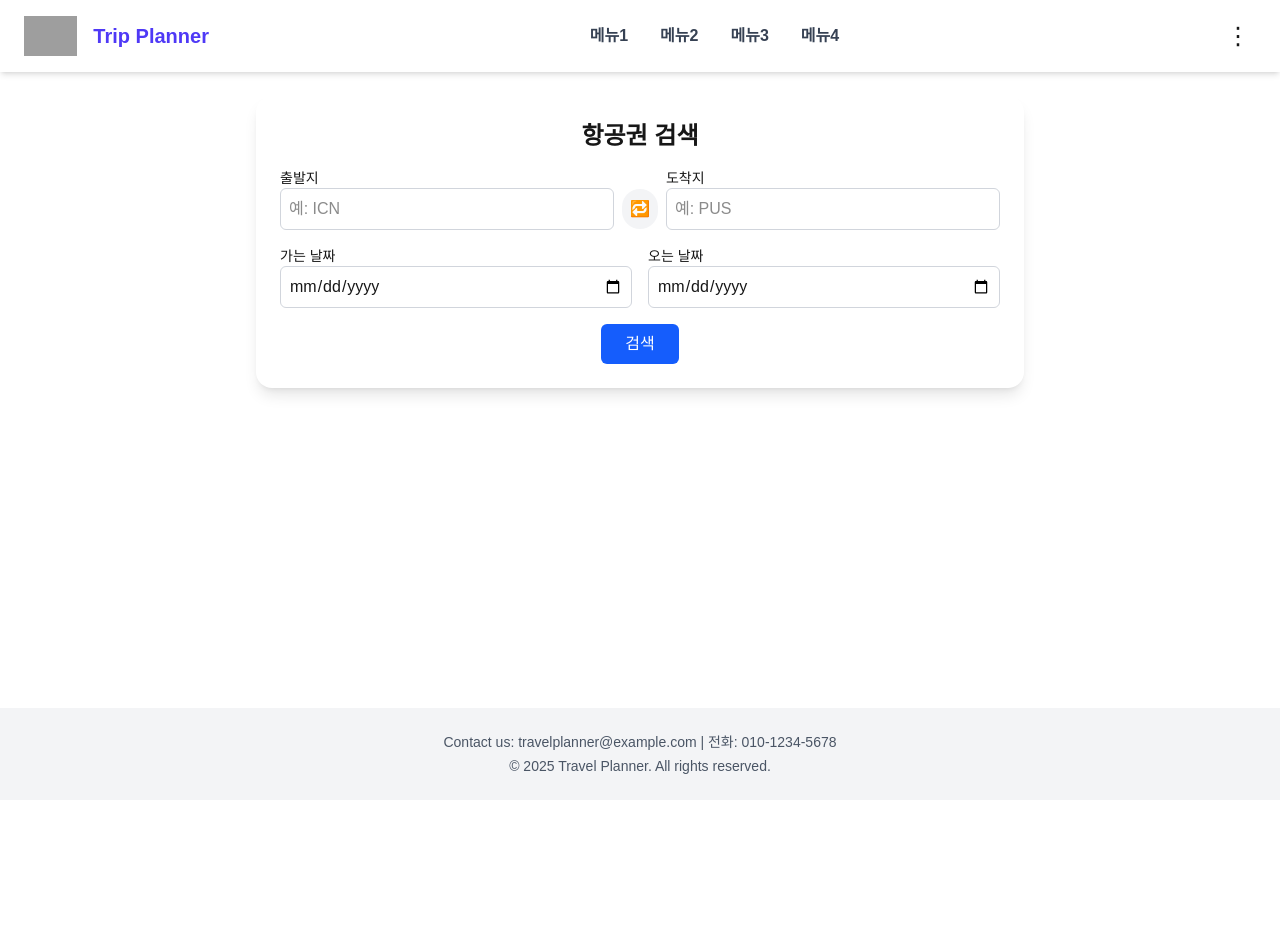
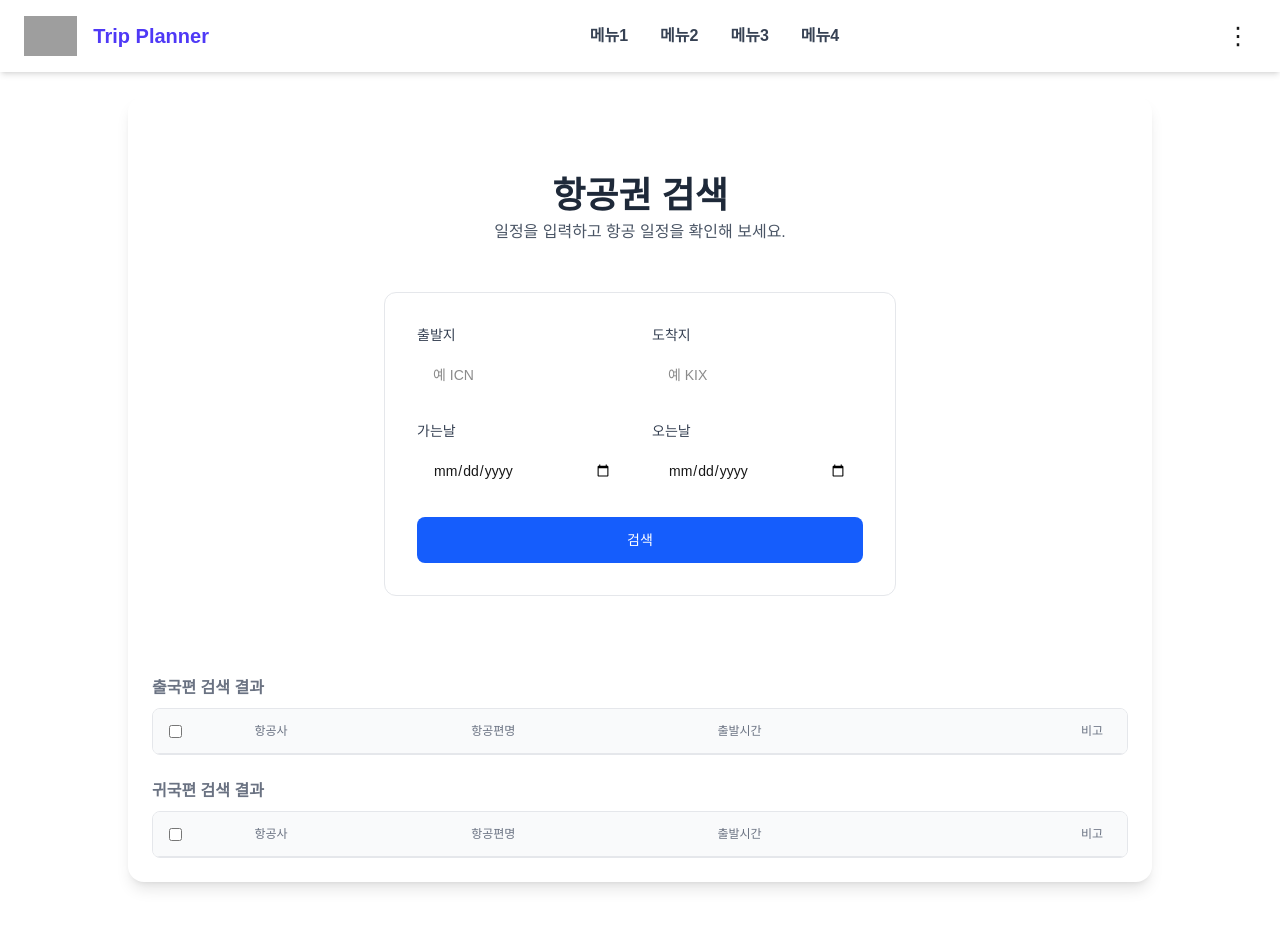
Before and after one commit to JKJ0918/trip-planner-frontend, a Next.js app: page /airticket in a window 1280 px wide. Shown: the top 952 px of the page. Before the commit the page ends 800 px from the top, so only its background shows below. Built offline with nearby package versions, Linux system fonts and the light colour scheme; grey boxes are pictures that could not be loaded.

Commit message:
feat(frontend): Redesign UI of airticket page

```diff
--- a/src/app/airticket/page.tsx
+++ b/src/app/airticket/page.tsx
@@ -7,6 +7,8 @@ export default function FlightSearchForm() {
   const [arrival, setArrival] = useState(''); // 도착지
   const [departureDate, setDepartureDate] = useState(''); // 출국 날짜
   const [returnDate, setReturnDate] = useState(''); // 귀국 날짜
+  const [goFlights, setGoFlights] = useState([]);     // 출국편 리스트
+  const [backFlights, setBackFlights] = useState([]); // 귀국편 리스트
 
   const handleSwap = () => { // 출발지 <-> 도착지
     const temp = departure;
@@ -27,79 +29,197 @@ export default function FlightSearchForm() {
   });
 
   const data = await res.json();
+  console.log("전체응답", data);
+  // go → 출국편, back → 귀국편
+  setGoFlights(data.go || []);
+  setBackFlights(data.back || []);
 
-  // 예: go → 출국편, back → 귀국편
   console.log("출국편", data.go);
   console.log("귀국편", data.back);
 };
 
   return (
-    <div className="max-w-3xl mx-auto p-6 bg-white rounded-2xl shadow-lg space-y-4">
-      <h2 className="text-2xl font-bold text-center">항공권 검색</h2>
+    <div className="max-w-5xl mx-auto p-6 bg-white rounded-2xl shadow-lg space-y-6">
 
-      <div className="flex items-center space-x-2">
-        <div className="flex-1">
-          <label className="block text-sm font-medium">출발지</label>
-          <input
-            type="text"
-            className="w-full border border-gray-300 rounded-md p-2"
-            placeholder="예: ICN"
+      {/* 검색 폼 */}
+      <div className="max-w-[85rem] px-4 py-10 sm:px-6 lg:px-8 lg:py-14 mx-auto">
+        <div className="max-w-xl mx-auto">
+          <div className="text-center">
+            <h1 className="text-3xl font-bold text-gray-800 sm:text-4xl dark:text-white">
+              항공권 검색
+            </h1>
+            <p className="mt-1 text-gray-600 dark:text-neutral-400">
+              일정을 입력하고 항공 일정을 확인해 보세요.
+            </p>
+          </div>
+        </div>
+
+        <div className="mt-12 max-w-lg mx-auto">
+          {/* Card */}
+          <div className="flex flex-col border border-gray-200 rounded-xl p-4 sm:p-6 lg:p-8 dark:border-neutral-700">
+              <div className="grid gap-4 lg:gap-6">
+                {/* Grid */}
+                <div className="grid grid-cols-1 sm:grid-cols-2 gap-4 lg:gap-6">
+                  <div>
+                    <label className="block mb-2 text-sm text-gray-700 font-medium dark:text-white">출발지</label>
+                    <input type="text"
+                           className="py-2.5 sm:py-3 px-4 block w-full border-gray-200 rounded-lg sm:text-sm focus:border-blue-500 focus:ring-blue-500 disabled:opacity-50 disabled:pointer-events-none dark:bg-neutral-900 dark:border-neutral-700 dark:text-neutral-400 dark:placeholder-neutral-500 dark:focus:ring-neutral-600"
+                           placeholder="예 ICN"
                            value={departure}
                            onChange={(e) => setDeparture(e.target.value)}
                     />
                   </div>
 
-        <button
-          type="button"
-          className="p-2 mt-5 rounded-full bg-gray-100 hover:bg-gray-200 transition"
-          onClick={handleSwap}
-          aria-label="Switch departure and arrival"
-        >
-          🔁
-        </button>
-
-        <div className="flex-1">
-          <label className="block text-sm font-medium">도착지</label>
-          <input
-            type="text"
-            className="w-full border border-gray-300 rounded-md p-2"
-            placeholder="예: PUS"
+                  <div>
+                    <label className="block mb-2 text-sm text-gray-700 font-medium dark:text-white">도착지</label>
+                    <input type="text"
+                           className="py-2.5 sm:py-3 px-4 block w-full border-gray-200 rounded-lg sm:text-sm focus:border-blue-500 focus:ring-blue-500 disabled:opacity-50 disabled:pointer-events-none dark:bg-neutral-900 dark:border-neutral-700 dark:text-neutral-400 dark:placeholder-neutral-500 dark:focus:ring-neutral-600"
+                           placeholder="예 KIX"
                            value={arrival}
                            onChange={(e) => setArrival(e.target.value)}
                     />
                   </div>
                 </div>
+                {/* End Grid */}
 
-      <div className="flex space-x-4">
-        <div className="flex-1">
-          <label className="block text-sm font-medium">가는 날짜</label>
-          <input
-            type="date"
-            className="w-full border border-gray-300 rounded-md p-2"
+                {/* Grid */}
+                <div className="grid grid-cols-1 sm:grid-cols-2 gap-4 lg:gap-6">
+                  <div>
+                    <label className="block mb-2 text-sm text-gray-700 font-medium dark:text-white">가는날</label>
+                    <input type="date"
+                           className="py-2.5 sm:py-3 px-4 block w-full border-gray-200 rounded-lg sm:text-sm focus:border-blue-500 focus:ring-blue-500 disabled:opacity-50 disabled:pointer-events-none dark:bg-neutral-900 dark:border-neutral-700 dark:text-neutral-400 dark:placeholder-neutral-500 dark:focus:ring-neutral-600"
                            value={departureDate}
                            onChange={(e) => setDepartureDate(e.target.value)}
                     />
                   </div>
 
-        <div className="flex-1">
-          <label className="block text-sm font-medium">오는 날짜</label>
-          <input
-            type="date"
-            className="w-full border border-gray-300 rounded-md p-2"
+                  <div>
+                    <label className="block mb-2 text-sm text-gray-700 font-medium dark:text-white">오는날</label>
+                    <input type="date"
+                           className="py-2.5 sm:py-3 px-4 block w-full border-gray-200 rounded-lg sm:text-sm focus:border-blue-500 focus:ring-blue-500 disabled:opacity-50 disabled:pointer-events-none dark:bg-neutral-900 dark:border-neutral-700 dark:text-neutral-400 dark:placeholder-neutral-500 dark:focus:ring-neutral-600"
                            value={returnDate}
                            onChange={(e) => setReturnDate(e.target.value)}
                            />
                   </div>
                 </div>
+                {/* End Grid */}
+              </div>
+              {/* End Grid */}
 
-      <div className="text-center">
+              <div className="mt-6 grid">
                 <button
-          className="px-6 py-2 bg-blue-600 text-white rounded-md hover:bg-blue-700 transition"
+                   className="w-full py-3 px-4 inline-flex justify-center items-center gap-x-2 text-sm font-medium rounded-lg border border-transparent bg-blue-600 text-white hover:bg-blue-700 focus:outline-hidden focus:bg-blue-700 disabled:opacity-50 disabled:pointer-events-none"
                    onClick={handleSearch}
-        >
-          검색
-        </button>
+                   >검색</button>
               </div>
           </div>
+          {/* End Card */}
+        </div>
+
+      </div>
+
+
+      {/* 출국편 테이블 */}
+      <h3 className="text-l font-semibold mt-6 mb-2 text-gray-500">출국편 검색 결과</h3>
+      <div className="flex flex-col">
+        <div className="-m-1.5 overflow-x-auto">
+          <div className="p-1.5 min-w-full inline-block align-middle">
+            <div className="border border-gray-200 rounded-lg overflow-hidden dark:border-neutral-700">
+
+              <table className="min-w-full divide-y divide-gray-200 dark:divide-neutral-700">
+                <thead className="bg-gray-50 dark:bg-neutral-700">
+                  <tr>
+                    <th scope="col" className="py-3 ps-4">
+                      <div className="flex items-center h-5">
+                        <input id="hs-table-checkbox-all"
+                               type="checkbox"
+                               className="border-gray-200 rounded-sm text-blue-600 focus:ring-blue-500 dark:bg-neutral-700 dark:border-neutral-500 dark:checked:bg-blue-500 dark:checked:border-blue-500 dark:focus:ring-offset-gray-800"/>
+                        <label className="sr-only">Checkbox</label>
+                      </div>
+                    </th>
+                    <th className="px-6 py-3 text-start text-xs font-medium text-gray-500 uppercase dark:text-neutral-500">항공사</th>
+                    <th className="px-6 py-3 text-start text-xs font-medium text-gray-500 uppercase dark:text-neutral-500">항공편명</th>
+                    <th className="px-6 py-3 text-start text-xs font-medium text-gray-500 uppercase dark:text-neutral-500">출발시간</th>
+                    <th className="px-6 py-3 text-end text-xs font-medium text-gray-500 uppercase dark:text-neutral-500">비고</th>
+                  </tr>
+                </thead>
+                <tbody className="divide-y divide-gray-200 dark:divide-neutral-700">
+                {goFlights.map((flight: any, index) => (
+                  <tr key={index} className="text center">
+                    <td className="py-3 ps-4">
+                      <div className="flex items-center h-5">
+                        <input id="hs-table-checkbox-1"
+                               type="checkbox"
+                               className="border-gray-200 rounded-sm text-blue-600 focus:ring-blue-500 dark:bg-neutral-800 dark:border-neutral-700 dark:checked:bg-blue-500 dark:checked:border-blue-500 dark:focus:ring-offset-gray-800"/>
+                        <label className="sr-only">Checkbox</label>
+                      </div>
+                    </td>
+                    <td className="px-6 py-4 whitespace-nowrap text-sm font-medium text-gray-800 dark:text-neutral-200">{flight.airline}</td>
+                    <td className="px-6 py-4 whitespace-nowrap text-sm text-gray-800 dark:text-neutral-200">{flight.airPlanecode}</td>
+                    <td className="px-6 py-4 whitespace-nowrap text-sm text-gray-800 dark:text-neutral-200">{flight.departureTime}</td>
+                    <td className="px-6 py-4 whitespace-nowrap text-end text-sm font-medium">
+                      <button type="button" className="inline-flex items-center gap-x-2 text-sm font-semibold rounded-lg border border-transparent text-blue-600 hover:text-blue-800 focus:outline-hidden focus:text-blue-800 disabled:opacity-50 disabled:pointer-events-none dark:text-blue-500 dark:hover:text-blue-400 dark:focus:text-blue-400">Delete</button>
+                    </td>
+                  </tr>
+                ))}
+                </tbody>
+              </table>
+            </div>
+          </div>
+        </div>
+      </div>
+
+      {/* 귀국편 테이블 */}
+      <h3 className="text-l font-semibold mt-6 mb-2 text-gray-500">귀국편 검색 결과</h3>
+      <div className="flex flex-col">
+        <div className="-m-1.5 overflow-x-auto">
+          <div className="p-1.5 min-w-full inline-block align-middle">
+            <div className="border border-gray-200 rounded-lg overflow-hidden dark:border-neutral-700">
+
+              <table className="min-w-full divide-y divide-gray-200 dark:divide-neutral-700">
+                <thead className="bg-gray-50 dark:bg-neutral-700">
+                  <tr>
+                    <th scope="col" className="py-3 ps-4">
+                      <div className="flex items-center h-5">
+                        <input id="hs-table-checkbox-all"
+                               type="checkbox"
+                               className="border-gray-200 rounded-sm text-blue-600 focus:ring-blue-500 dark:bg-neutral-700 dark:border-neutral-500 dark:checked:bg-blue-500 dark:checked:border-blue-500 dark:focus:ring-offset-gray-800"/>
+                        <label className="sr-only">Checkbox</label>
+                      </div>
+                    </th>
+                    <th className="px-6 py-3 text-start text-xs font-medium text-gray-500 uppercase dark:text-neutral-500">항공사</th>
+                    <th className="px-6 py-3 text-start text-xs font-medium text-gray-500 uppercase dark:text-neutral-500">항공편명</th>
+                    <th className="px-6 py-3 text-start text-xs font-medium text-gray-500 uppercase dark:text-neutral-500">출발시간</th>
+                    <th className="px-6 py-3 text-end text-xs font-medium text-gray-500 uppercase dark:text-neutral-500">비고</th>
+                  </tr>
+                </thead>
+                <tbody className="divide-y divide-gray-200 dark:divide-neutral-700">
+                {backFlights.map((flight: any, index) => (
+                  <tr key={index} className="text center">
+                    <td className="py-3 ps-4">
+                      <div className="flex items-center h-5">
+                        <input id="hs-table-checkbox-1"
+                               type="checkbox"
+                               className="border-gray-200 rounded-sm text-blue-600 focus:ring-blue-500 dark:bg-neutral-800 dark:border-neutral-700 dark:checked:bg-blue-500 dark:checked:border-blue-500 dark:focus:ring-offset-gray-800"/>
+                        <label className="sr-only">Checkbox</label>
+                      </div>
+                    </td>
+                    <td className="px-6 py-4 whitespace-nowrap text-sm font-medium text-gray-800 dark:text-neutral-200">{flight.airline}</td>
+                    <td className="px-6 py-4 whitespace-nowrap text-sm text-gray-800 dark:text-neutral-200">{flight.airPlanecode}</td>
+                    <td className="px-6 py-4 whitespace-nowrap text-sm text-gray-800 dark:text-neutral-200">{flight.departureTime}</td>
+                    <td className="px-6 py-4 whitespace-nowrap text-end text-sm font-medium">
+                      <button type="button" className="inline-flex items-center gap-x-2 text-sm font-semibold rounded-lg border border-transparent text-blue-600 hover:text-blue-800 focus:outline-hidden focus:text-blue-800 disabled:opacity-50 disabled:pointer-events-none dark:text-blue-500 dark:hover:text-blue-400 dark:focus:text-blue-400">Delete</button>
+                    </td>
+                  </tr>
+                ))}
+                </tbody>
+              </table>
+            </div>
+          </div>
+        </div>
+      </div>
+
+    </div>
+
   );
 }
```
Lines whose indentation alone changed are shown as unchanged.
